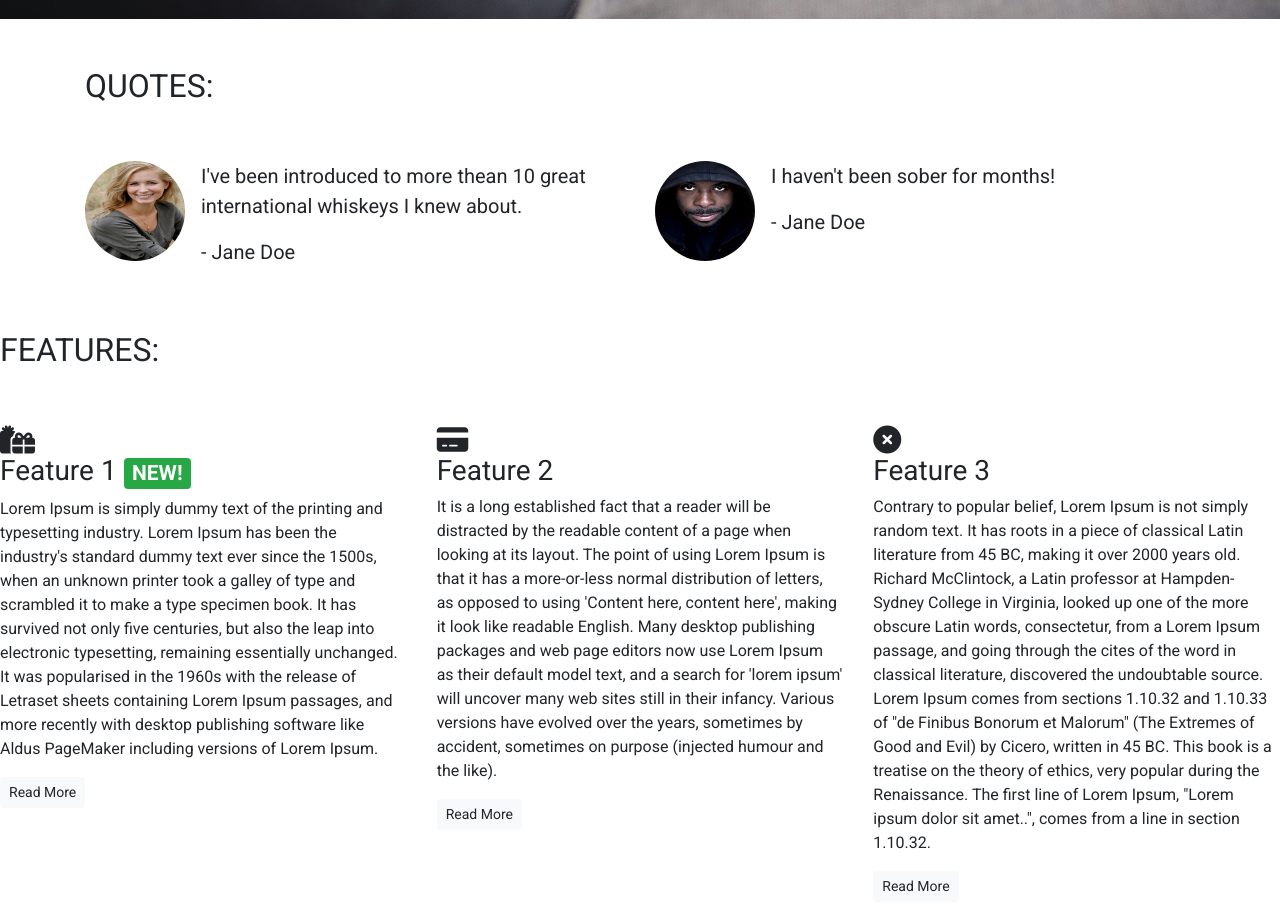
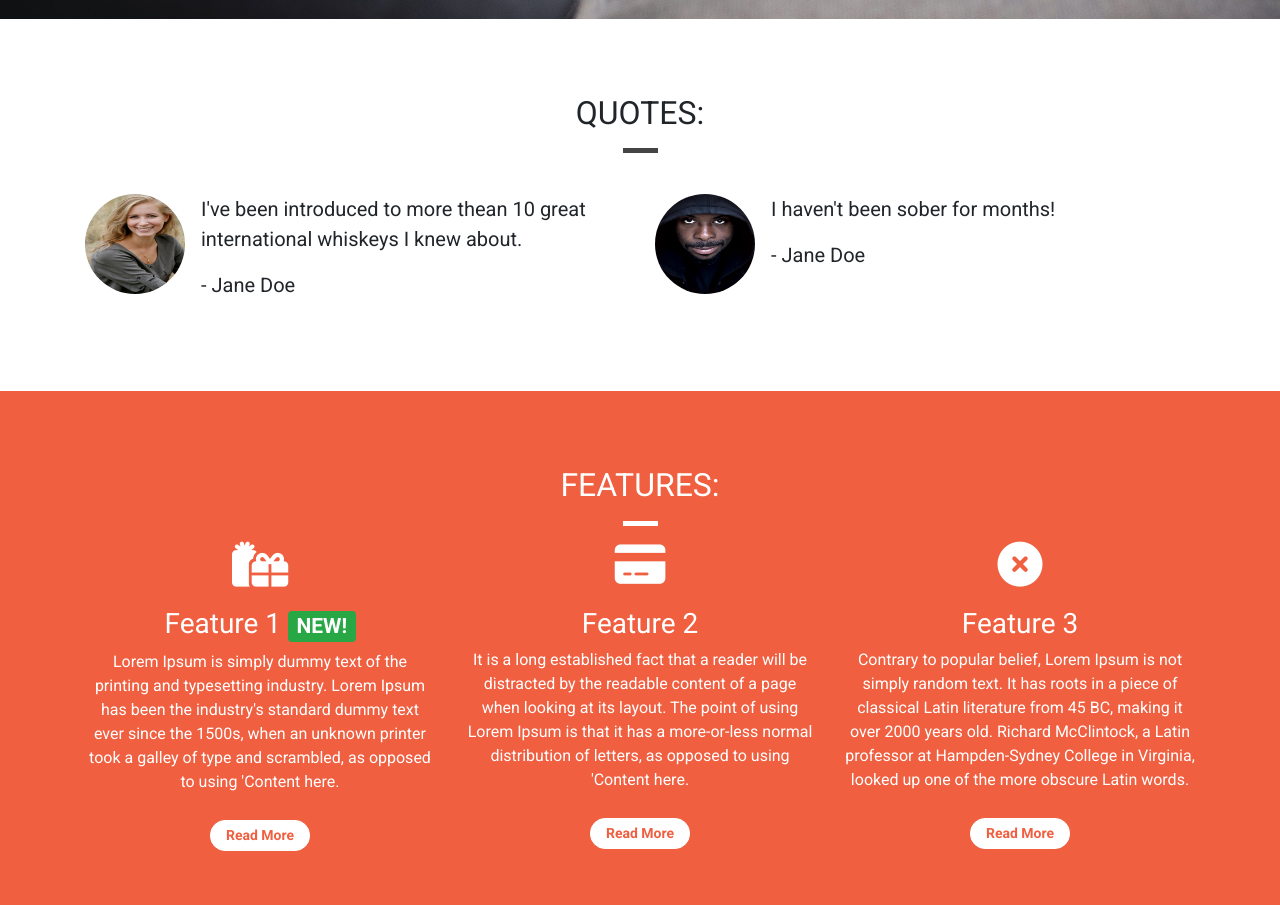
Before and after one commit to erikandersson96/bootstrap-test, a plain HTML site: page index.html in a window 1280 px wide. Shown: the part 781-1686 px from the top of the page. Drawn offline with nearby package versions, Linux system fonts and the light colour scheme.

Commit message:
Add styling for features buttons

```diff
--- a/css/style.css
+++ b/css/style.css
@@ -1,6 +1,14 @@
 body {
     font-family: 'Roboto', sans-serif;
 }
+
+.container-wrapper {}
+
+.container-wrapper--red {
+    background-color: #f05f40;
+    color: white;
+}
+
 
 .alert-container .col-12 {
     padding-left: 0;
@@ -46,20 +54,48 @@ body {
 
 .table-container {}
 
+/* Page headers */
+
+.page-header {
+    margin-bottom: 0;
+    border-bottom: 0;
+    text-align: center;
+}
+
+.page-header h2 {
+    margin-top: 0;
+}
+
+.quotes .page-header {
+    margin-bottom: 25px;
+}
+
 /* Block dividers */
 
 .block-divider {
     width: 75px;
     height: 5px;
     border: 0;
+    background-color: #444;
 }
 
 .block-divider--orange {
     background-color: #f05f40;
 }
 
+.block-divider--white {
+    background-color: white;
+}
+
 .block-divider--short {
     width: 35px;
+}
+
+/* Content containers */
+
+.content-container {
+    padding-top: 75px;
+    padding-bottom: 75px;
 }
 
 /* Navbar */
@@ -136,3 +172,34 @@ body {
     background-color: #df4929;
     border-radius: #df4929;
 }
+
+.feature {
+    text-align: center;
+    margin-bottom: 40px;
+}
+
+.feature i {
+    margin-bottom: 20px;
+    font-size: 45px;
+    line-height: 45px;
+}
+
+.feature .btn {
+    background-color: white;
+    border-color: white;
+    border-radius: 15px;
+    min-width: 100px;
+    font-weight: bold;
+    margin-top: 10px;
+    color: #f05f40;
+    display: inline-block;
+}
+
+/* Table */
+
+.whiskey-container {
+    text-align: center;
+    margin-bottom: 20px;
+    padding-left: 20px;
+    padding-right: 20px;
+}
--- a/index.html
+++ b/index.html
@@ -72,11 +72,13 @@
     </div>
 
         <!-- Quotes -->
-    <div class="container quotes-container">
+<div class="container-wrapper">
+    <div class="container quotes-container content-container">
         <section class="quotes">
             <div class="row">
-                <div class="col-12 my-5">
+                <div class="col-12 page-header">
                     <h2 class="text-uppercase">Quotes:</h2>
+                    <hr class="block-divider block-divider--short">
                 </div>
             </div>
             <div class="row">
@@ -111,26 +113,25 @@
         </section>
         <!-- /.quotes -->
     </div>
+</div>
 
-        <!-- Features -->
-    <div class="features-container">
+    <!-- Features -->
+    <div class="container-wrapper container-wrapper--red">
+    <div class="container features-container content-container">
         <section class="features">
             <div class="row">
-                <div class="col-12 my-5">
+                <div class="col-12 page-header">
                     <h2 class="text-uppercase">Features:</h2>
+                    <hr class="block-divider block-divider--short block-divider--white">
                 </div>
             </div>
             <div class="row">
                 <div class="col-12 col-md-6 col-lg-4">
                     <div class="feature">
-                        <h3><i class="fas fa-gifts d-none d-sm-block"></i> Feature 1 <span class="badge badge-success">NEW!</span></h3>
+                        <h3><i class="fas fa-gifts d-none d-sm-block"> </i> Feature 1 <span class="badge badge-success">NEW!</span></h3>
                         <p>Lorem Ipsum is simply dummy text of the printing and typesetting industry.
                            Lorem Ipsum has been the industry's standard dummy text ever since the 1500s,
-                           when an unknown printer took a galley of type and scrambled it to make a type specimen book.
-                           It has survived not only five centuries, but also the leap into electronic typesetting,
-                           remaining essentially unchanged. It was popularised in the 1960s with the release of Letraset
-                           sheets containing Lorem Ipsum passages, and more recently with desktop publishing software like
-                           Aldus PageMaker including versions of Lorem Ipsum.</p>
+                           when an unknown printer took a galley of type and scrambled, as opposed to using 'Content here.</p>
                         <p><a class="btn btn-sm btn-light" href="">Read More</a></p>
                     </div>
                 </div>
@@ -139,11 +140,7 @@
                         <h3><i class="fas fa-credit-card d-none d-sm-block"></i> Feature 2</h3>
                         <p>It is a long established fact that a reader will be distracted by the readable content of a page
                            when looking at its layout. The point of using Lorem Ipsum is that it has a more-or-less normal
-                           distribution of letters, as opposed to using 'Content here, content here', making it look like
-                           readable English. Many desktop publishing packages and web page editors now use Lorem Ipsum as
-                           their default model text, and a search for 'lorem ipsum' will uncover many web sites still in their
-                           infancy. Various versions have evolved over the years, sometimes by accident, sometimes on purpose
-                           (injected humour and the like).</p>
+                           distribution of letters, as opposed to using 'Content here.</p>
                         <p><a class="btn btn-sm btn-light" href="">Read More</a></p>
                     </div>
                 </div>
@@ -152,12 +149,7 @@
                         <h3><i class="fas fa-times-circle d-none d-sm-block"></i> Feature 3</h3>
                         <p>Contrary to popular belief, Lorem Ipsum is not simply random text. It has roots in a piece of classical
                            Latin literature from 45 BC, making it over 2000 years old. Richard McClintock, a Latin professor at
-                           Hampden-Sydney College in Virginia, looked up one of the more obscure Latin words, consectetur,
-                           from a Lorem Ipsum passage, and going through the cites of the word in classical literature, discovered the undoubtable source.
-                           Lorem Ipsum comes from sections 1.10.32 and 1.10.33 of "de Finibus Bonorum et Malorum"
-                           (The Extremes of Good and Evil) by Cicero, written in 45 BC. This book is a treatise on the theory of ethics,
-                           very popular during the Renaissance. The first line of Lorem Ipsum, "Lorem ipsum dolor sit amet..",
-                           comes from a line in section 1.10.32.</p>
+                           Hampden-Sydney College in Virginia, looked up one of the more obscure Latin words.</p>
                         <p><a class="btn btn-sm btn-light" href="">Read More</a></p>
                     </div>
                 </div>
@@ -165,8 +157,10 @@
         </section>
         <!-- /.features -->
     </div>
+</div>
 
         <!-- Table with whiskey favorites -->
+    <div class="conatiner whiskey-container">
     <div class="table-container">
         <section>
             <table class="table">
@@ -198,6 +192,7 @@
         </section>
         <!-- /.table -->
     </div>
+</div>
 
     <!-- Modal from bootstrap -->
       <div class="modal" tabindex="-1" role="dialog" id="signUpModal">
```
